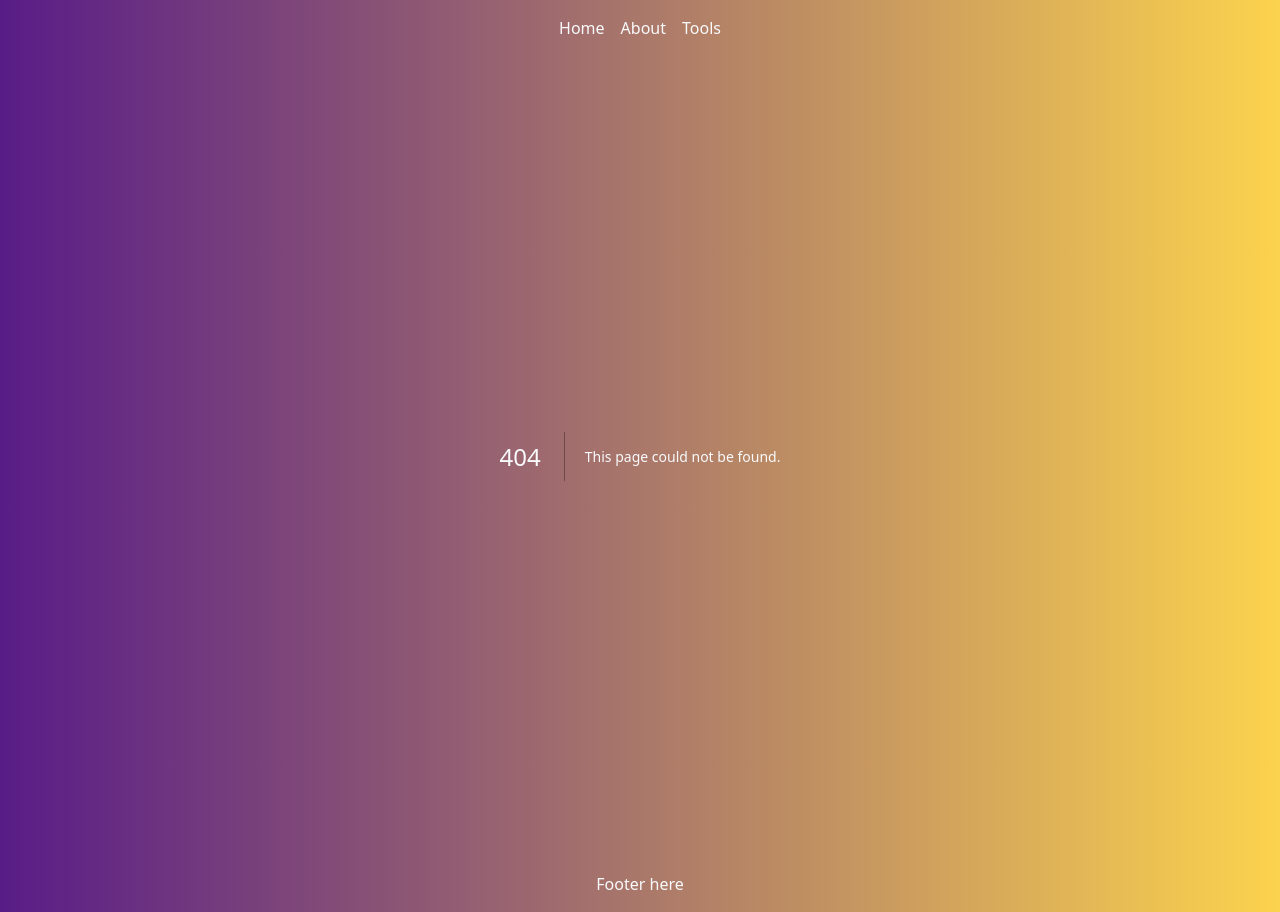
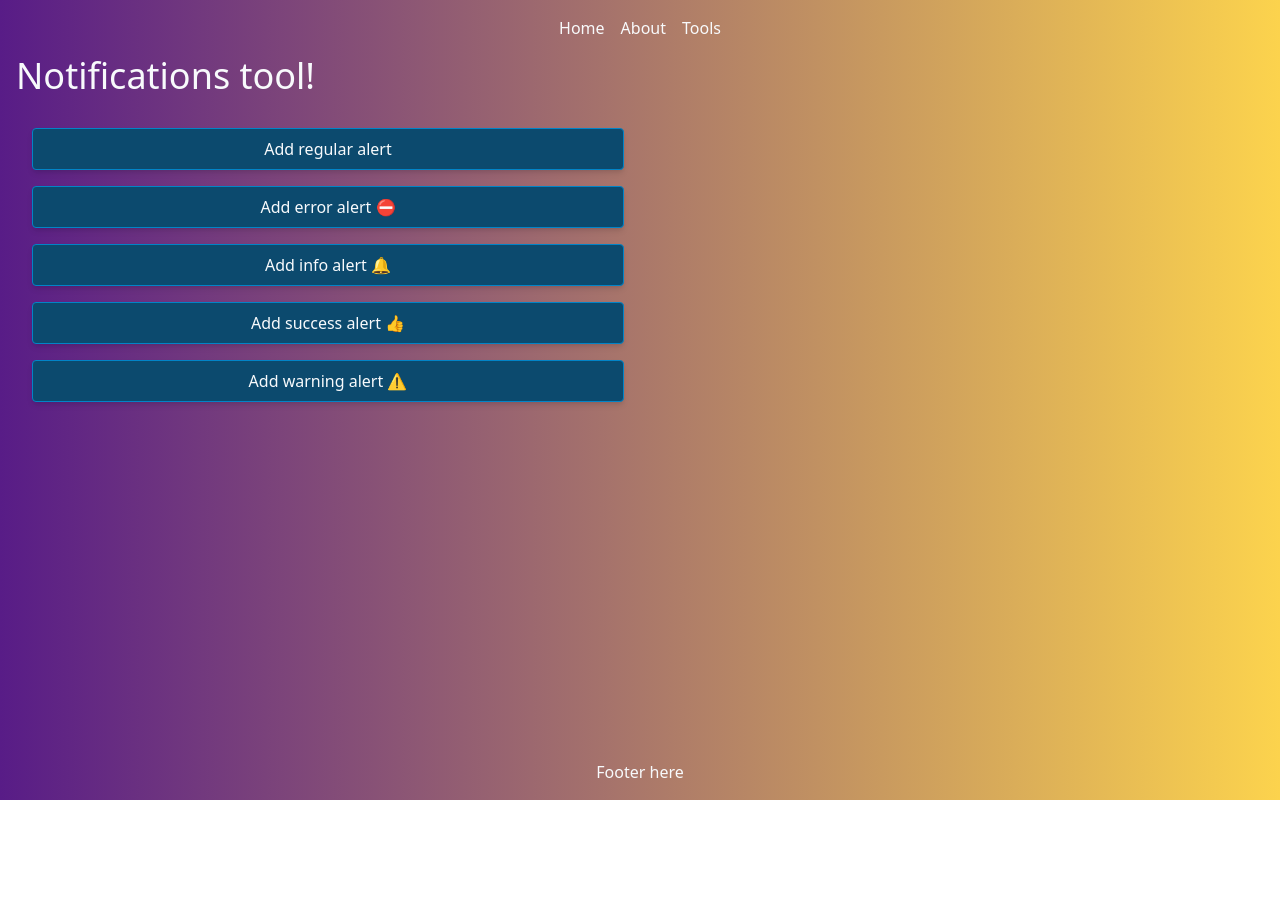
Before and after one commit to telesyk/test-typescript-next-13, a Next.js app: page /tool/notifications in a window 1280 px wide. Before the commit this address had no page. After the commit the page ends 800 px from the top, so only its background shows below. Built offline with nearby package versions, Linux system fonts and the light colour scheme.

Commit message:
start notifications tool

```diff
--- /dev/null
+++ b/app/components/notifications/NotificationItem.tsx
@@ -0,0 +1,41 @@
+import { FaXmark } from 'react-icons/fa6'
+
+type NotificationProps = {
+  children: any
+  options?: {
+    type?: string // default (undefined), error, info, success
+  }
+  handleClick: () => void
+}
+
+export default function NotificationItem({
+  children,
+  options,
+  handleClick,
+}: NotificationProps) {
+  const classes =
+    options?.type === 'error'
+      ? 'text-rose-900 border-rose-700 bg-rose-100/40'
+      : options?.type === 'info'
+      ? 'text-sky-800 border-sky-700 bg-sky-100/40'
+      : options?.type === 'success'
+      ? 'text-emerald-800 border-emerald-700 bg-emerald-100/40'
+      : options?.type === 'warn'
+      ? 'text-amber-800 border-amber-700 bg-amber-100/40'
+      : 'text-slate-800 border-slate-200'
+
+  return (
+    <div
+      className={`max-w-sm py-3 px-5 relative rounded-md border shadow-md backdrop-blur bg-slate-100/40 ${classes}`}
+    >
+      {children}
+      <button
+        className="w-8 h-8 absolute -top-4 -right-4 rounded-full bg-slate-200 flex items-center justify-center"
+        type="button"
+        onClick={handleClick}
+      >
+        <FaXmark />
+      </button>
+    </div>
+  )
+}
--- /dev/null
+++ b/app/components/notifications/index.tsx
@@ -0,0 +1,116 @@
+'use client'
+import { useState } from 'react'
+// import { FaXmark } from 'react-icons/fa6'
+import NotificationItem from './NotificationItem'
+
+const messagesTest = [
+  {
+    text: 'Lorem ipsum dolor sit amet consectetur',
+    options: { type: 'regular' },
+  },
+  {
+    text: 'Voluptas repellat totam rem obcaecati placeat vel ab maxime perferendis.',
+    options: { type: 'error' },
+  },
+  {
+    text: 'Lorem ipsum dolor sit amet',
+    options: { type: 'info' },
+  },
+  {
+    text: 'Hic quod, aliquam dolorem assumenda delectus..! Vitae!',
+    options: { type: 'success' },
+  },
+  {
+    text: 'Nam magni accusantium quam asperiores ipsam soluta fuga earum. A.',
+    options: { type: 'warn' },
+  },
+]
+
+const NotificationsContainer = () => {
+  // const [notifications, setNotifications] = useState({})
+  const [notification, setNotification] = useState({
+    isVisible: false,
+    text: '',
+    options: {},
+  })
+
+  const closeNotification = () => {
+    // setNotifications(prev => prev - 1)
+    setNotification(prev => ({
+      ...prev,
+      isVisible: false,
+      text: '',
+    }))
+  }
+
+  const showNotification = (message: any) => {
+    setNotification(prev => ({
+      ...prev,
+      isVisible: message.text.length > 0,
+      ...message,
+    }))
+  }
+
+  return (
+    <div className="w-full h-full flex flex-nowrap lg:flex-wrap justify-between relative">
+      <div className="basis-full sm:basis-1/2">
+        {/* For test purpose only */}
+        <div className="flex flex-col gap-4 my-8 px-4">
+          <button
+            onClick={() => showNotification(messagesTest[0])}
+            className="py-2 px-4 rounded border border-sky-600 shadow-md bg-sky-900"
+          >
+            Add regular alert
+          </button>
+          <button
+            onClick={() => showNotification(messagesTest[1])}
+            className="py-2 px-4 rounded border border-sky-600 shadow-md bg-sky-900"
+          >
+            Add error alert ⛔️
+          </button>
+          <button
+            onClick={() => showNotification(messagesTest[2])}
+            className="py-2 px-4 rounded border border-sky-600 shadow-md bg-sky-900"
+          >
+            Add info alert 🔔
+          </button>
+          <button
+            onClick={() => showNotification(messagesTest[3])}
+            className="py-2 px-4 rounded border border-sky-600 shadow-md bg-sky-900"
+          >
+            Add success alert 👍
+          </button>
+          <button
+            onClick={() => showNotification(messagesTest[4])}
+            className="py-2 px-4 rounded border border-sky-600 shadow-md bg-sky-900"
+          >
+            Add warning alert ⚠️
+          </button>
+        </div>
+      </div>
+      <div className="fixed max-h-screen scroll-auto bottom-0 right-0 max-w-sm">
+        <div className="flex flex-col gap-8 p-8 items-end">
+          {/* Notification item */}
+          {/* {messagesTest.map(({ text, options }) => (
+            <NotificationItem
+              key={text}
+              options={options}
+              handleClick={closeNotification}
+              children={text}
+            />
+          ))} */}
+          {notification.isVisible && (
+            <NotificationItem
+              key={notification.text}
+              options={notification.options}
+              handleClick={closeNotification}
+              children={notification.text}
+            />
+          )}
+        </div>
+      </div>
+    </div>
+  )
+}
+
+export default NotificationsContainer
--- /dev/null
+++ b/app/tool/notifications/page.tsx
@@ -0,0 +1,12 @@
+import NotificationsContainer from '@/app/components/notifications'
+
+export default function Notifications() {
+  return (
+    <>
+      <h1 className="text-4xl leading-12">Notifications tool!</h1>
+      <div>
+        <NotificationsContainer />
+      </div>
+    </>
+  )
+}
```
